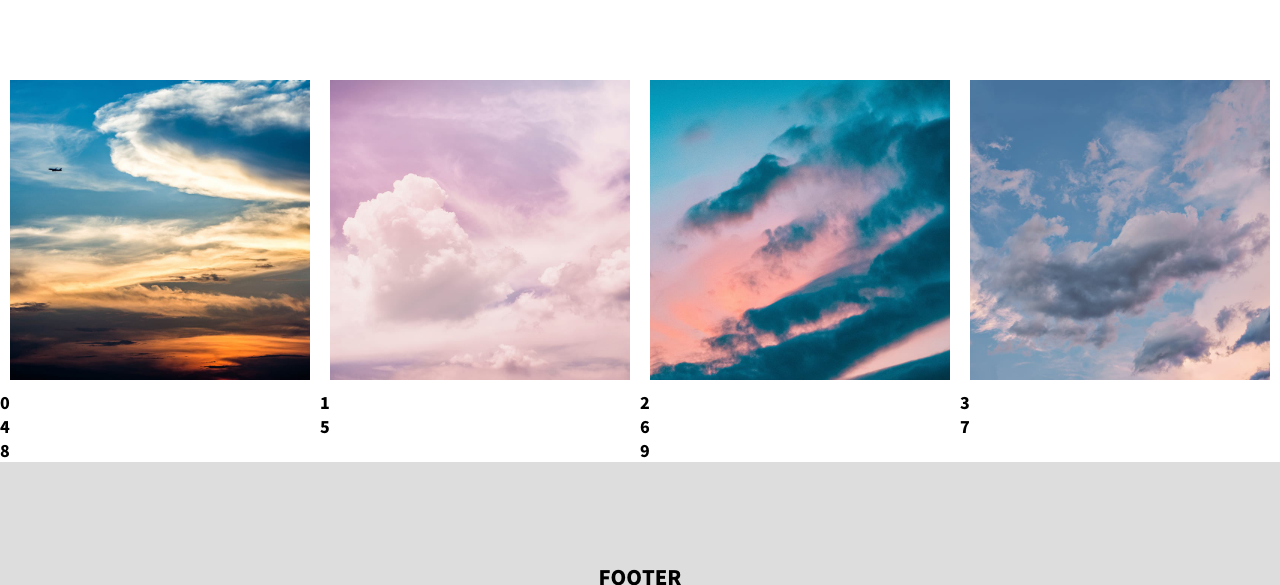
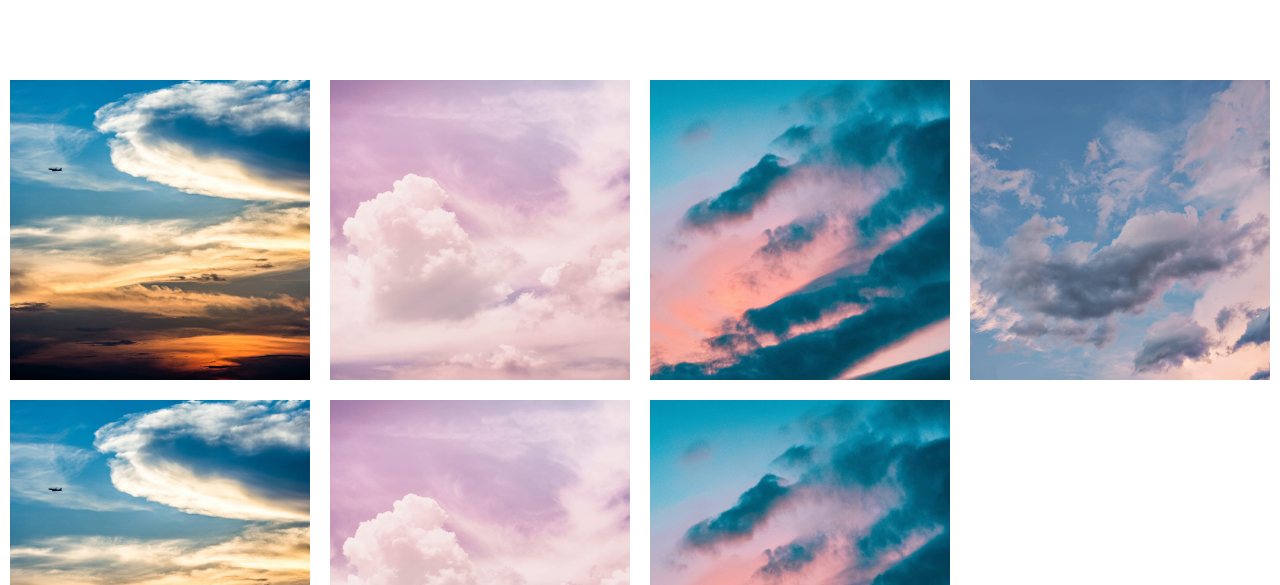
Before and after one commit to ppotatoG/ggangLesson, a plain HTML site: page SECTION2/02/index.html in a window 1280 px wide. Shown: the part 215-800 px from the top of the page. Drawn offline with Linux system fonts and the light colour scheme.

Commit message:
Refac IntersectionObserver

```diff
--- a/SECTION2/02/index.html
+++ b/SECTION2/02/index.html
@@ -21,7 +21,7 @@
         }
 
         .sc_infinity .list li {
-            flex: 1 1 25%;
+            flex-basis: 25%;
         }
 
         .sc_infinity .list li figure {
--- a/SECTION2/02/src/js.js
+++ b/SECTION2/02/src/js.js
@@ -3,18 +3,29 @@
     const target = document.querySelector('footer');
     let count = 0;
     const io = new IntersectionObserver((entry, observer) => {
-        if (!entry.isIntersecting && count < 10) {
+        if (count < 10) {
+            setImg(gallery);
+            count++;
+        }
+        else {
             io.unobserve(target);
+            return false;
+        }
 
-            gallery.appendChild(document.createElement('li'));
-            gallery.lastElementChild.textContent = `${count}`;
-
-            io.observe(target);
-        }
-        count++;
+        io.observe(target);
     }, {
         threshold: 0
     });
 
     io.observe(target);
 })();
+
+const setImg = (target) => {
+    const imgArr = ['../images/1.jpg', '../images/2.jpg', '../images/3.jpg'];
+
+    imgArr.forEach(src => {
+        const li = document.createElement('li');
+        li.innerHTML = `<figure><img src="${src}"></figure>`;
+        target.appendChild(li)
+    })
+}
```
